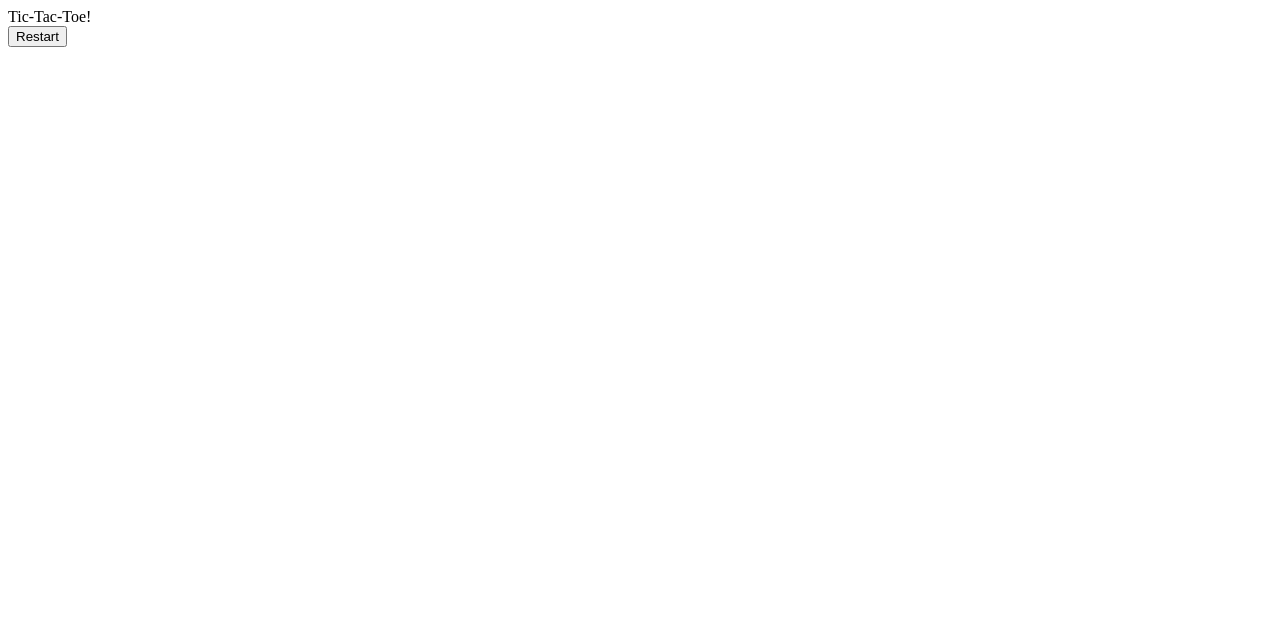
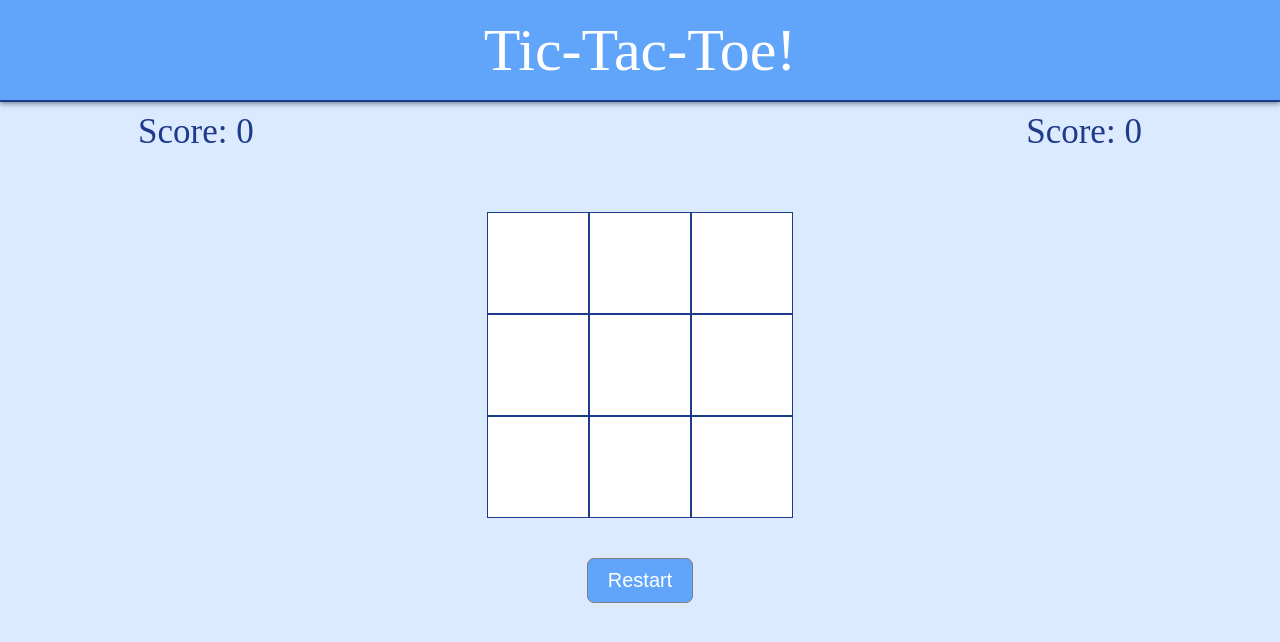
Before and after one commit to Lonkmaster/TicTacToe, a plain HTML site: page index.html in a window 1280 px wide. Both pictures are taken after a click on the button "Restart". Drawn offline with Linux system fonts and the light colour scheme.

Commit message:
updated the color scheme on the website and add shadow, also made the restart button restart the board.

```diff
--- a/index.html
+++ b/index.html
@@ -8,31 +8,26 @@
 </head>
 <body>
     <header class="headerTitle"> Tic-Tac-Toe!</header>
+    <div class="upperSection">
+        <div class="playerScore"> Score: 0 </div>
+        <div class="turnDisplay">  </div>
+        <div class="computerScore"> Score: 0 </div>
+    </div>
     <div class="container">
-        <div class="score">
-            <div class="playerScore"> </div>
-            <div class="computerScore"> </div>
+        <div class="gameBoard">
+                <div class="cell" data-index="0"></div>
+                <div class="cell" data-index="1"></div>
+                <div class="cell" data-index="2"></div>
+                <div class="cell" data-index="3"></div>
+                <div class="cell" data-index="4"></div>
+                <div class="cell" data-index="5"></div>
+                <div class="cell" data-index="6"></div>
+                <div class="cell" data-index="7"></div>
+                <div class="cell" data-index="8"></div>
         </div>
-        <div class="gameBoard">
-            <div class="cellRow1">
-                <div class="cell"></div>
-                <div class="cell"></div>
-                <div class="cell"></div>
-            </div>
-            <div class="cellRow2">
-                <div class="cell"></div>
-                <div class="cell"></div>
-                <div class="cell"></div>
-            </div>
-            <div class="cellRow3">
-                <div class="cell"></div>
-                <div class="cell"></div>
-                <div class="cell"></div>
-            </div>
-        </div>
-        <div class="newGame">
-            <button class="restart"> Restart</button>
-        </div>
+    </div>
+    <div class="newGame">
+        <button class="restart"> Restart</button>
     </div>
 
 
--- a/script.js
+++ b/script.js
@@ -1,12 +1,3 @@
-
-
-
-
-
-
-
-
-
 
 //player maker
 function playerMaker(name, marker) {
@@ -15,14 +6,43 @@ function playerMaker(name, marker) {
 }
 
 // game board
-const gameboard = (function (playerOne, playerTwo) {
+const gameboard = (function (playerOne, playerTwo, dom) {
     let currentPlayer = playerOne
+
+    let turnDisplay = dom.querySelector(".turnDisplay")
+    let playerScore = dom.querySelector(".playerScore")
+    let computerScore = dom.querySelector(".computerScore")
+    let cells = dom.querySelectorAll(".cell")
+    let restartBtn = dom.querySelector(".restart")
+
+    for(let i = 0; i < cells.length; i++){
+        let cellsIndex = cells[i].dataset.index;
+        cells[i].addEventListener("click", () => {
+            console.log(gameOver)
+            if(gameOver == true){
+                return
+            }
+            console.log(cellsIndex)
+            let turnResult = takeTurn(+cellsIndex);
+            if( turnResult != NOTHING_VALUE || turnResult == GAME_OVER_VALUE) {
+                return
+            }
+            takeTurn()
+        })
+    }
+
+    let playerIncrement = 0
+    let computerIncrement = 0
+
     const O_WIN_VALUE = 1;
     const TIE_VALUE = 2
     const X_WIN_VALUE = 3;
     const NOTHING_VALUE = 0;
+    const GAME_OVER_VALUE = 4;
+    let gameOver = false
 
     let board = ["-","-","-","-","-","-","-","-","-"]
+
     function printBoard() {
         console.log(`${board[0]} ${board[1]} ${board[2]}`)
         console.log(`${board[3]} ${board[4]} ${board[5]}`)
@@ -50,9 +70,17 @@ const gameboard = (function (playerOne, playerTwo) {
             let currentCombination = winningCombo[i] // [0, 1, 2]
             if(board[currentCombination[0]] == marker && board[currentCombination[1]] == marker && board[currentCombination[2]] == marker){
                 if(marker == "X"){
+                    playerIncrement += 1
+                    playerScore.textContent = "Score: "+ playerIncrement
+                    turnDisplay.textContent = "X Won!"
                     console.log("You win!")
+                    gameOver = true
                     return X_WIN_VALUE;
                 }
+                gameOver = true
+                computerIncrement += 1
+                computerScore.textContent = "Score: "+ computerIncrement
+                turnDisplay.textContent = "O Won!"
                 console.log("You lose!")
                 return O_WIN_VALUE
             }
@@ -66,6 +94,8 @@ const gameboard = (function (playerOne, playerTwo) {
             }
         }
         if(emptySpace == 0) {
+            gameOver = true
+            turnDisplay.textContent = "It's a tie!"
             console.log("It's a tie")
             return TIE_VALUE
         }
@@ -73,8 +103,7 @@ const gameboard = (function (playerOne, playerTwo) {
     }
 
     // take turn
-    function takeTurn() {
-
+    function takeTurn(cellsnNumber) {
         function selection(marker, num) {
             if(num > 9) {
                 return
@@ -87,13 +116,13 @@ const gameboard = (function (playerOne, playerTwo) {
 
         if(currentPlayer == playerOne) {
 
-            while (true) {
-                position = prompt("Pick a number 0 - 8")
-                if(position < 9 && position >= 0 && board[position] == "-") {
-                    selection(playerOne.marker, position)
-                    break
-                }
-                position = "not a valid Number!"
+            if(cellsnNumber < 9 && cellsnNumber >= 0 && board[cellsnNumber] == "-") {
+                cells[cellsnNumber].textContent = "X"
+                selection(playerOne.marker, cellsnNumber)
+
+            }
+            else {
+                return GAME_OVER_VALUE;
             }
 
             currentPlayer = playerTwo;
@@ -103,10 +132,13 @@ const gameboard = (function (playerOne, playerTwo) {
 
             let computerChoice = Math.floor(Math.random() * 9);
 
+
             while (true) {
                 if(board[computerChoice] == "-") {
                     position = computerChoice
+                    cells[position].textContent = "O"
                     selection(playerTwo.marker, position)
+
                     break
                 }
                 computerChoice = Math.floor(Math.random() * 9);
@@ -116,6 +148,7 @@ const gameboard = (function (playerOne, playerTwo) {
         }
 
     }
+
     function playGame() {
 
         while(true) {
@@ -135,171 +168,20 @@ const gameboard = (function (playerOne, playerTwo) {
         }
     }
 
+    restartBtn.addEventListener("click", () => {
+            board = ["-","-","-","-","-","-","-","-","-"]
+            gameOver = false
+            currentPlayer = playerOne
+            turnDisplay.textContent = ""
+            for(let i = 0; i < cells.length; i++) {
+                cells[i].textContent = ""
+            }
+        })
+
     return {
         playGame,
     }
-})(new playerMaker("playerOne", "X"), new playerMaker("playerTwo", "O"));
+
+})(new playerMaker("playerOne", "X"), new playerMaker("playerTwo", "O"), document);
 
 //gameboard.playGame()
-
-
-
-
-
-
-
-
-
-
-
-
-
-
-/*const O_WIN_VALUE = 1;
-const TIE_VALUE = 2
-const X_WIN_VALUE = 3;
-const NOTHING_VALUE = 0;
-
-const playerOne = {
-    name: "playerOne",
-    marker: "X"
-}
-
-const playerTwo = {
-    name: "PlayerTwo",
-    marker: "O"
-}
-
-let currentPlayer = playerOne
-
-
-let board = ["-","-","-","-","-","-","-","-","-"]
-//print Board
-function printBoard() {
-    console.log(`${board[0]} ${board[1]} ${board[2]}`)
-    console.log(`${board[3]} ${board[4]} ${board[5]}`)
-    console.log(`${board[6]} ${board[7]} ${board[8]}`)
-}
-
-//selecton
-function selection(marker, num) {
-    if(num > 9) {
-        return
-    }
-    let x = num
-    board[x] = marker
-}
-
-//check for winner
-
-function checkWinningCombo (marker) {
-    let emptySpace = 0;
-    let winningCombo = [
-        //winning row
-        [0, 1, 2],
-        [3, 4, 5],
-        [6, 7, 8],
-        //winning column
-        [0, 3, 6],
-        [1, 4, 7],
-        [2, 5, 8],
-        //winning diagonal
-        [0, 4, 8],
-        [2, 4, 6],
-    ]
-
-
-    for(let i = 0; i < winningCombo.length; i++) {
-
-        let currentCombination = winningCombo[i] // [0, 1, 2]
-        if(board[currentCombination[0]] == marker && board[currentCombination[1]] == marker && board[currentCombination[2]] == marker){
-            console.log("You win!")
-            if(marker == "X"){
-                return X_WIN_VALUE;
-            }
-            return O_WIN_VALUE
-        }
-    }
-
-    for(let i = 0; i < board.length; i++) {
-        let availableSpots = board[i]
-
-        if(availableSpots == "-") {
-            emptySpace++
-        }
-    }
-    if(emptySpace == 0) {
-        console.log("It's a tie")
-        return TIE_VALUE
-    }
-    return NOTHING_VALUE
-}
-
-// take turn
-
-function takeTurn() {
-
-    function selection(marker, num) {
-        if(num > 9) {
-            return
-        }
-        let x = num
-        board[x] = marker
-    }
-
-    let position;
-
-    if(currentPlayer == playerOne) {
-
-        while (true) {
-            position = prompt("Pick a number 0 - 8")
-            if(position < 9 && position >= 0 && board[position] == "-") {
-                selection(playerOne.marker, position)
-                break
-            }
-            position = "not a valid Number!"
-        }
-
-        currentPlayer = playerTwo;
-        return checkWinningCombo(playerOne.marker)
-
-    } else {
-
-        let computerChoice = Math.floor(Math.random() * 9);
-
-        while (true) {
-            if(board[computerChoice] == "-") {
-                position = computerChoice
-                selection(playerTwo.marker, position)
-                break
-            }
-            computerChoice = Math.floor(Math.random() * 9);
-        }
-        currentPlayer = playerOne
-        return checkWinningCombo(playerTwo.marker)
-    }
-
-}
-
-
-function playGame() {
-
-    while(true) {
-        printBoard()
-        let result = takeTurn()
-        switch (result) {
-            case X_WIN_VALUE:
-                console.log("X won the game!");
-                return;
-            case O_WIN_VALUE:
-                console.log("O won the game!");
-                return;
-            case TIE_VALUE:
-                console.log("The game was a tie!");
-                return;
-        }
-    }
-}
-
-playGame()
-*/
--- a/style.css
+++ b/style.css
@@ -0,0 +1,94 @@
+:root {
+    --font-color: white;
+    --body-color: #dbeafe;
+    --header-color: #60a5fa;
+    --border-color: #1e3a8a;
+}
+
+
+* {
+    padding: 0;
+    margin: 0;
+}
+
+body {
+    display:  grid;
+    background-color: var(--body-color);
+}
+
+
+.headerTitle {
+    display: flex;
+    box-shadow: 0px 2px 5px lightslategray;
+    justify-content: center;
+    align-items: center;
+    height: 100px;
+    font-size: 60px;
+    border-bottom: 2px solid var(--border-color);
+    background-color: var(--header-color);
+    color: var(--font-color);
+}
+
+.upperSection {
+    display: flex;
+    font-size: 35px;
+    color: var(--border-color);
+    margin-top: 10px;
+    gap: 10px;
+    justify-content: space-around;
+}
+
+.turnDisplay {
+    min-width: 200px;
+    text-align: center;
+}
+
+.container {
+    margin-top: 60px;
+    display: grid;
+    justify-content: center;
+    align-items: center;
+}
+
+
+.gameBoard {
+    display: grid;
+    grid-template-columns: repeat(3, 1fr);
+    background-color: white;
+}
+
+.cell:hover {
+    background-color: aliceblue;
+}
+
+.cell {
+    display: flex;
+    justify-content: center;
+    align-items: center;
+    font-size: 50px;
+    width: 100px;
+    height: 100px;
+    border: 1px solid var(--border-color);
+
+
+}
+
+.newGame {
+    display: flex;
+    margin-top: 10px;
+    justify-content: center;
+}
+
+.restart:hover {
+    background-color: #4a81c4;
+}
+
+button, .restart {
+    background-color: var(--header-color);
+    color: var(--font-color);
+    font-size: 20px;
+    margin-top: 30px;
+    padding: 10px 20px;
+    border: 1px solid grey;
+    border-radius: 7px;
+}
```
